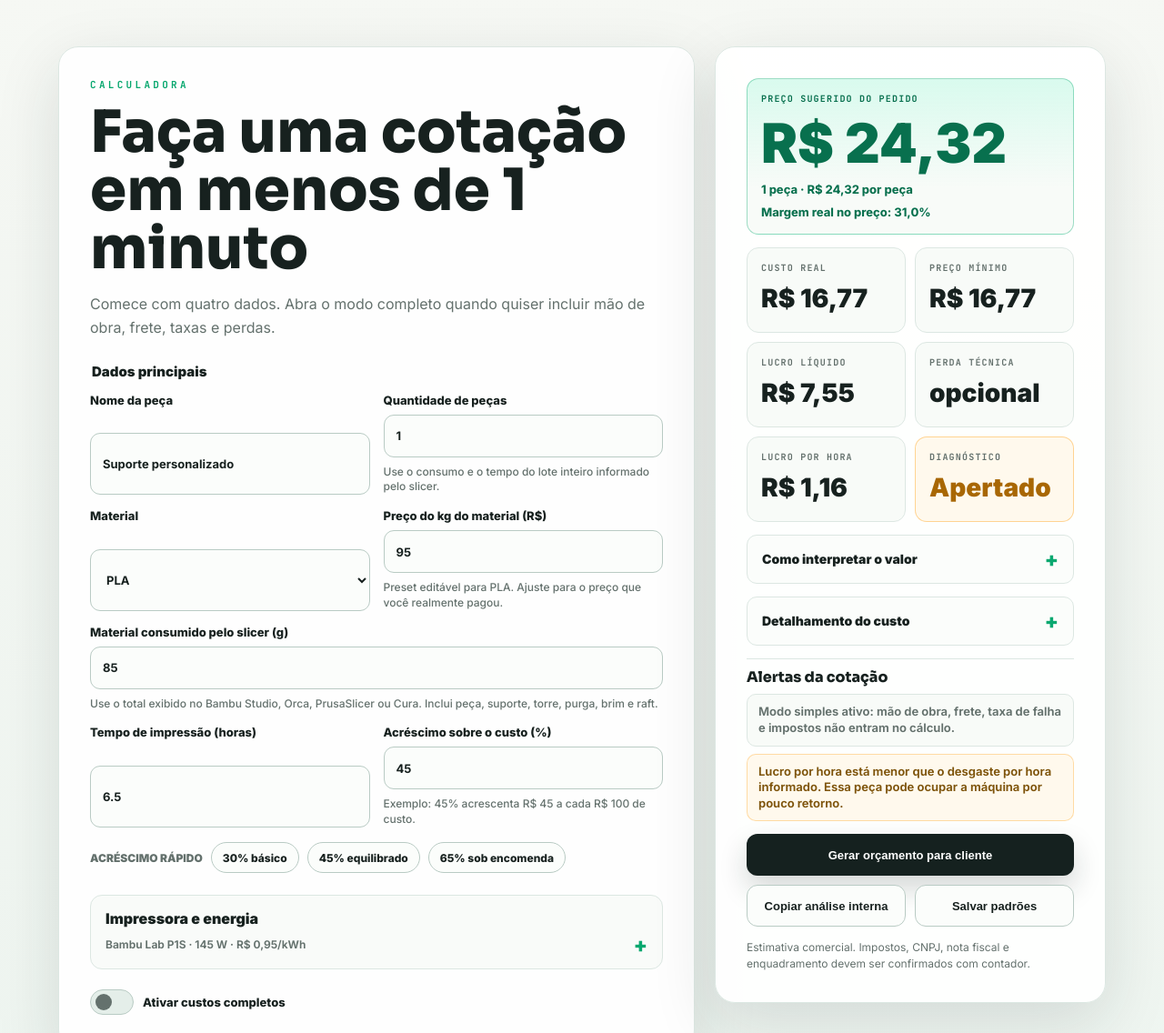
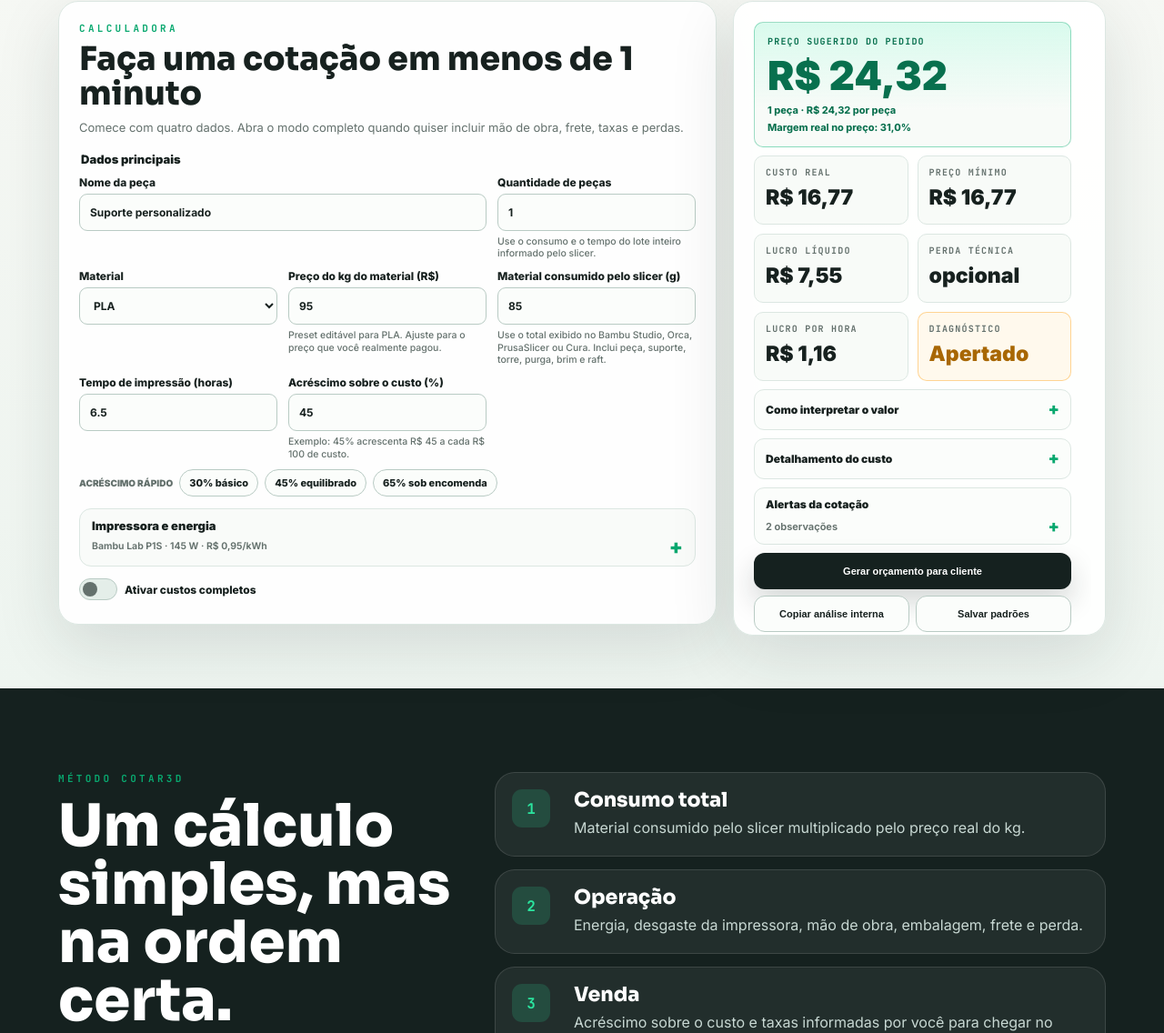
Before and after one commit to generosorafa/cotar3d, a website: page index.html in a window 1280 px wide. Shown: the part 2509-3645 px from the top of the page at 91% size. Drawn offline with Linux system fonts and the light colour scheme.

Commit message:
Compact desktop calculator workspace

```diff
--- a/index.html
+++ b/index.html
@@ -355,10 +355,15 @@
             </div>
           </details>
 
-          <div class="insights">
-            <h3>Alertas da cotação</h3>
-            <ul id="insightList"></ul>
-          </div>
+          <details class="result-details insights-details" id="insightDetails">
+            <summary>
+              <span>Alertas da cotação</span>
+              <small id="insightSummary">Ver observações</small>
+            </summary>
+            <div class="insights">
+              <ul id="insightList"></ul>
+            </div>
+          </details>
 
           <div class="result-actions">
             <button class="button primary wide" type="button" id="openClientQuote">Gerar orçamento para cliente</button>
--- a/js/app.js
+++ b/js/app.js
@@ -31,6 +31,8 @@ const output = {
   healthStatus: document.querySelector("#healthStatus"),
   breakdownList: document.querySelector("#breakdownList"),
   insightList: document.querySelector("#insightList"),
+  insightDetails: document.querySelector("#insightDetails"),
+  insightSummary: document.querySelector("#insightSummary"),
   copyStatus: document.querySelector("#copyStatus"),
   saveStatus: document.querySelector("#saveStatus"),
   clientQuoteJob: document.querySelector("#clientQuoteJob"),
@@ -264,6 +266,13 @@ function calculateQuote() {
   output.insightList.innerHTML = insights
     .map(([tone, text]) => `<li class="${tone}">${text}</li>`)
     .join("");
+
+  const criticalInsights = insights.filter(([tone]) => tone === "danger").length;
+  output.insightSummary.textContent = `${insights.length} ${insights.length === 1 ? "observação" : "observações"}`;
+
+  if (criticalInsights > 0) {
+    output.insightDetails.open = true;
+  }
 
   return {
     jobName: String(data.get("jobName") || "Peça sem nome"),
--- a/styles.css
+++ b/styles.css
@@ -880,7 +880,7 @@ summary:focus-visible {
 
 .insights {
   border-top: 1px solid var(--line);
-  padding-top: 12px;
+  padding: 12px;
 }
 
 .result-details {
@@ -891,6 +891,13 @@ summary:focus-visible {
 
 .result-details summary {
   font-size: 14px;
+}
+
+.insights-details summary small {
+  grid-column: 1;
+  color: var(--muted);
+  font-size: 11px;
+  font-weight: 650;
 }
 
 .result-details .result-guide,
@@ -1393,6 +1400,210 @@ footer strong {
   border-radius: 999px;
   background: linear-gradient(90deg, var(--mint), var(--cyan));
   content: "";
+}
+
+@media (min-width: 1041px) {
+  .calculator-shell {
+    grid-template-columns: minmax(0, 1fr) minmax(360px, 410px);
+    gap: 18px;
+    scroll-margin-top: 74px;
+    padding-top: 26px;
+    padding-bottom: 58px;
+  }
+
+  .calculator,
+  .result-panel {
+    padding: 22px;
+  }
+
+  .calculator .section-heading h2 {
+    max-width: 760px;
+    font-size: 36px;
+    line-height: 1.05;
+  }
+
+  .calculator .section-heading .eyebrow {
+    margin-bottom: 8px;
+  }
+
+  .calculator .section-heading p:not(.eyebrow) {
+    max-width: 820px;
+    margin: 9px 0 0;
+    font-size: 13px;
+    line-height: 1.45;
+  }
+
+  .calculator > fieldset:first-of-type {
+    margin-top: 17px;
+  }
+
+  .calculator > fieldset:first-of-type legend {
+    margin-bottom: 10px;
+    font-size: 13px;
+  }
+
+  .calculator > fieldset:first-of-type .field-grid {
+    grid-template-columns: repeat(3, minmax(0, 1fr));
+    gap: 10px 12px;
+  }
+
+  .calculator > fieldset:first-of-type .field-grid > label:first-child {
+    grid-column: span 2;
+  }
+
+  .calculator > fieldset:first-of-type .wide-field {
+    grid-column: auto;
+  }
+
+  .calculator label {
+    align-content: start;
+    gap: 5px;
+    font-size: 12px;
+  }
+
+  .calculator input,
+  .calculator select {
+    min-height: 41px;
+    border-radius: 9px;
+    padding-inline: 11px;
+  }
+
+  .calculator .hint {
+    font-size: 10.5px;
+    line-height: 1.3;
+  }
+
+  .calculator .quick-presets {
+    gap: 7px;
+    margin-top: 10px;
+  }
+
+  .calculator .quick-presets span {
+    font-size: 10px;
+  }
+
+  .calculator .quick-presets button {
+    min-height: 30px;
+    font-size: 11px;
+    padding-inline: 10px;
+  }
+
+  .calculator .settings-details {
+    margin-top: 13px;
+  }
+
+  .calculator .settings-details summary {
+    gap: 4px 12px;
+    padding: 10px 13px;
+    font-size: 13px;
+  }
+
+  .calculator .settings-details summary small {
+    font-size: 10.5px;
+  }
+
+  .calculator .settings-details fieldset {
+    padding: 13px;
+  }
+
+  .calculator .settings-details .field-grid,
+  .calculator .advanced .field-grid {
+    grid-template-columns: repeat(4, minmax(0, 1fr));
+    gap: 10px 12px;
+  }
+
+  .calculator .advanced-toggle {
+    margin-top: 13px;
+  }
+
+  .calculator .advanced.is-open {
+    margin-top: 14px;
+  }
+
+  .calculator .advanced legend {
+    margin-bottom: 10px;
+    font-size: 13px;
+  }
+
+  .calculator .switch {
+    gap: 8px;
+    font-size: 12px;
+  }
+
+  .calculator .track {
+    width: 42px;
+    height: 24px;
+  }
+
+  .calculator .track::after {
+    top: 3px;
+    left: 3px;
+    width: 16px;
+    height: 16px;
+  }
+
+  .calculator .switch input:checked + .track::after {
+    transform: translateX(18px);
+  }
+
+  .result-panel {
+    top: 84px;
+    gap: 9px;
+    max-height: calc(100svh - 102px);
+    overflow-y: auto;
+    overscroll-behavior: contain;
+    scrollbar-gutter: stable;
+  }
+
+  .result-card {
+    gap: 4px;
+    min-height: 76px;
+    border-radius: 10px;
+    padding: 11px 12px;
+  }
+
+  .result-card strong {
+    font-size: 23px;
+  }
+
+  .result-card.featured {
+    min-height: 116px;
+    padding: 14px;
+  }
+
+  .result-card.featured strong {
+    font-size: 44px;
+  }
+
+  .result-card.featured small {
+    font-size: 11px;
+    line-height: 1.3;
+  }
+
+  .result-details summary {
+    min-height: 43px;
+    padding: 10px 12px;
+    font-size: 12px;
+  }
+
+  .result-details summary::after {
+    font-size: 18px;
+  }
+
+  .result-actions {
+    gap: 7px;
+  }
+
+  .result-actions .button {
+    min-height: 40px;
+    font-size: 11px;
+    padding-inline: 10px;
+  }
+
+  .result-panel .small-note {
+    font-size: 10px;
+    line-height: 1.35;
+  }
 }
 
 @media (max-width: 1040px) {
```
Also changed, not shown: work/visual-test.cjs (+33 -0 lines).
